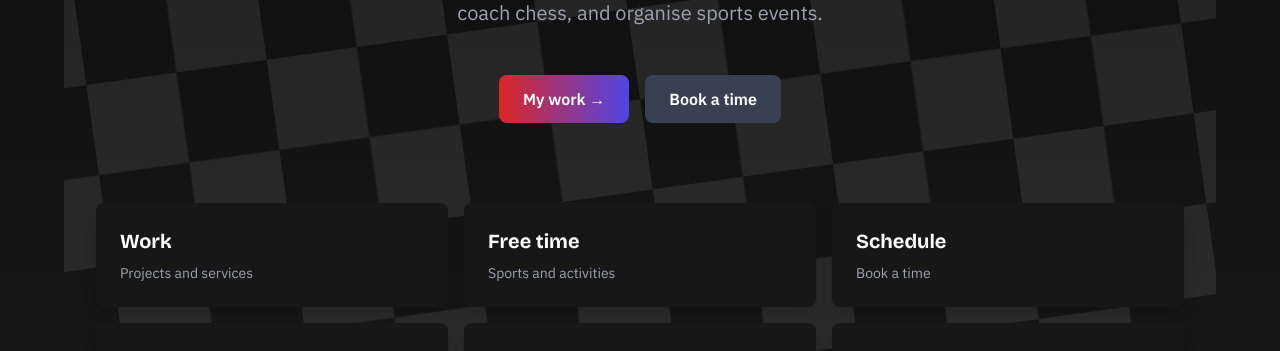
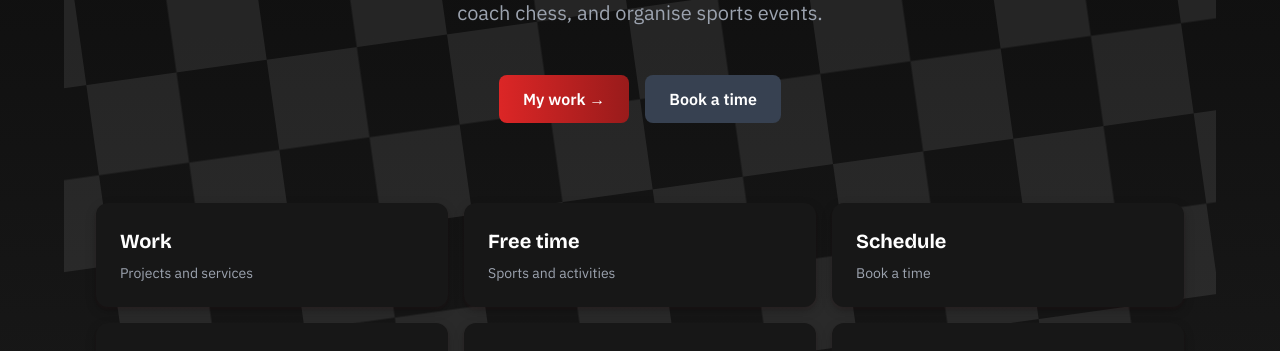
Before and after one commit to petrhollan22/petr-portfolio, a Next.js app: page /en in a window 1280 px wide. Shown: the part 424-775 px from the top of the page. Built offline with nearby package versions, Linux system fonts and the light colour scheme; no server answers.

Commit message:
Tune card radius and tinted shadows, fix leftover indigo accent in primary button

```diff
--- a/app/globals.css
+++ b/app/globals.css
@@ -46,16 +46,17 @@ h1, h2, h3, h4 {
 }
 
 .card {
-  @apply bg-secondary rounded-lg p-6 shadow-lg transition-all duration-150;
+  @apply bg-secondary rounded-xl p-6 transition-all duration-150;
+  box-shadow: 0 4px 12px -2px rgba(0, 0, 0, 0.35), 0 2px 4px -1px rgba(230, 57, 70, 0.06);
 }
 
 .card:hover {
-  box-shadow: 0 20px 25px -5px rgba(0, 0, 0, 0.2), 0 8px 10px -6px rgba(0, 0, 0, 0.2);
+  box-shadow: 0 20px 30px -8px rgba(0, 0, 0, 0.45), 0 8px 14px -4px rgba(230, 57, 70, 0.12);
   transform: translateY(-4px);
 }
 
 .btn-primary {
-  @apply px-6 py-3 bg-gradient-to-r from-red-600 to-indigo-600 rounded-lg font-semibold hover:shadow-lg transition-all active:scale-95;
+  @apply px-6 py-3 bg-gradient-to-r from-red-600 to-red-800 rounded-lg font-semibold hover:shadow-lg transition-all active:scale-95;
 }
 
 .btn-secondary {
```
